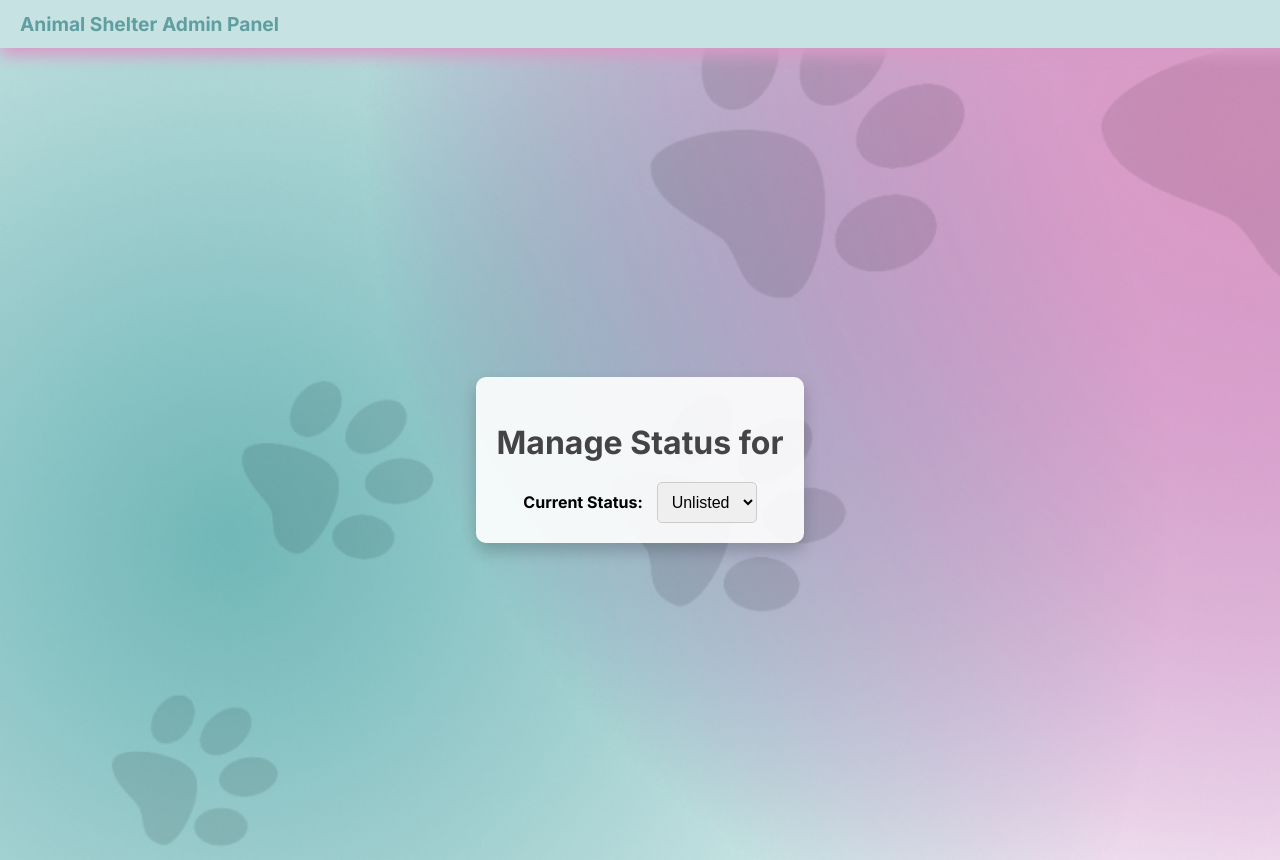
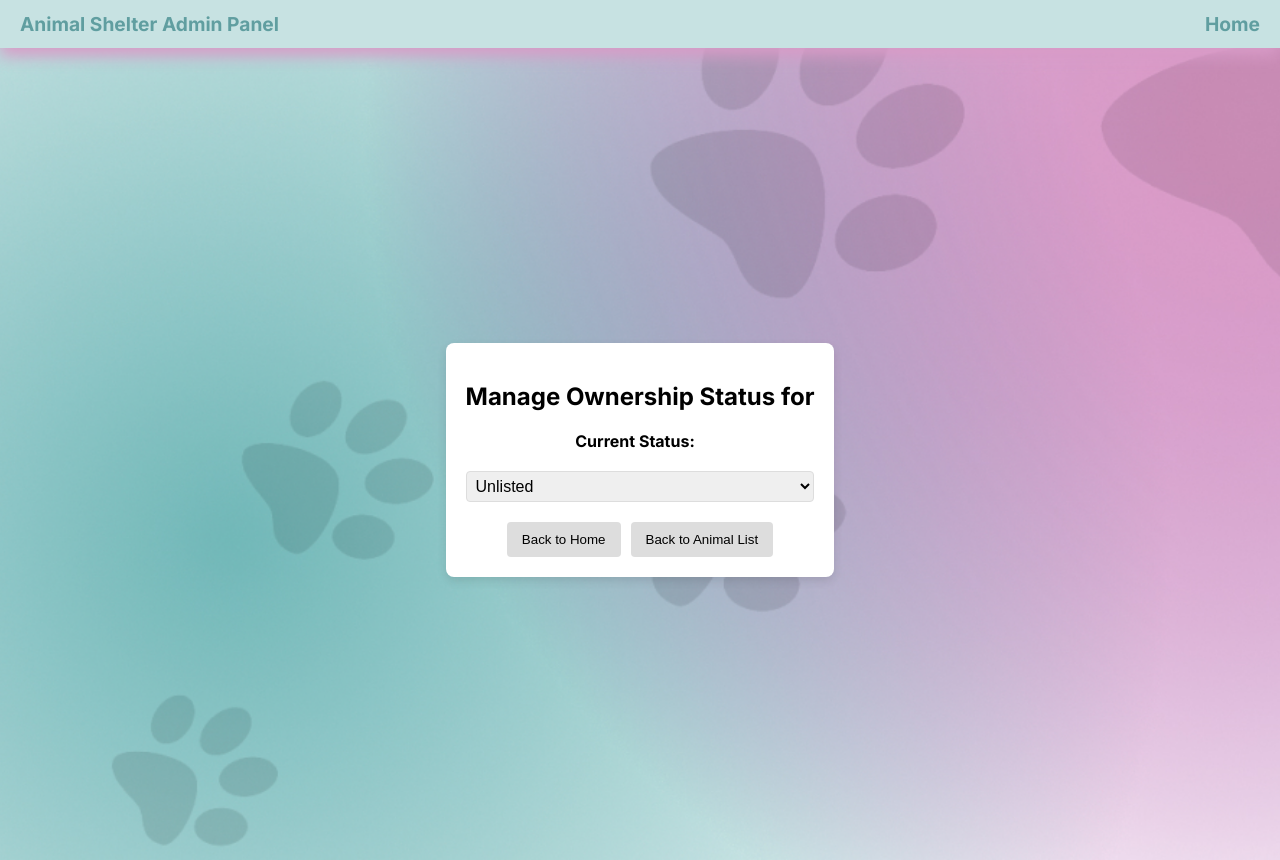
Before and after one commit to CerenErsoz/Animal-Shelter-Admin-Panel, a Next.js app: page /animal/manage-status in a window 1280 px wide. Built offline with nearby package versions, Linux system fonts and the light colour scheme.

Commit message:
Manage ownership status and header css is updated.

```diff
--- a/src/app/animal/list/page.jsx
+++ b/src/app/animal/list/page.jsx
@@ -63,7 +63,7 @@ const AnimalList = () => {
                   <td>{animal.status}</td>
                   <td>
                     <button onClick={() => handleManageStatus(animal)} className="btn-primary">
-                      Manage Status
+                      Manage Ownership Status
                     </button>
                   </td>
                 </tr>
--- a/src/app/animal/manage-status/page.jsx
+++ b/src/app/animal/manage-status/page.jsx
@@ -7,19 +7,22 @@ import { ref, update } from 'firebase/database';
 import { db } from '../../../../firebase';
 import '../../../styles/global.css';
 import Header from '../../../components/header/header';
+import { useRouter } from 'next/navigation'; // Import useRouter
 
 const ManageStatus = () => {
   const dispatch = useDispatch();
   const selectedAnimal = useSelector((state) => state.animals.selectedAnimal);
+  const router = useRouter(); // Initialize useRouter
 
   const handleChangeStatus = (e) => {
     const newStatus = e.target.value;
     if (selectedAnimal) {
-      const animalRef = ref(db, `animal/${selectedAnimal.id}`); // Benzersiz ID'yi kullanarak referans oluştur
+      const animalRef = ref(db, `animal/${selectedAnimal.id}`);
       update(animalRef, { status: newStatus })
         .then(() => {
           dispatch(updateAnimalStatus({ id: selectedAnimal.id, status: newStatus }));
           alert('Hayvan durumu başarıyla güncellendi!');
+          router.push('/animal/list'); // Redirect to the animal list page
         })
         .catch((error) => {
           console.error('Durum güncellenirken hata oluştu: ', error);
@@ -27,18 +30,38 @@ const ManageStatus = () => {
     }
   };
 
+  const handleBackToHome = () => {
+    router.push('/');
+  };
+
+  const handleBackToList = () => {
+    router.push('/animal/list');
+  };
+
   return (
     <div>
       <Header />
       <div className="manage-status-container">
-        <h2>Manage Status for {selectedAnimal?.name}</h2>
+        <h2>
+          Manage Ownership Status for <span style={{ color: '#5f9ea0' }}>{selectedAnimal?.name}</span>
+        </h2>
         <div>
-          <label>Current Status: {selectedAnimal?.status}</label>
-          <select value={selectedAnimal?.status} onChange={handleChangeStatus}>
+          <label style={{ display: 'block', marginBottom: '10px' }}>
+            Current Status: {selectedAnimal?.status}
+          </label>
+          <select value={selectedAnimal?.status} onChange={handleChangeStatus} style={{ marginTop: '10px', padding: '5px', borderRadius: '4px' }}>
             <option value="Unlisted">Unlisted</option>
             <option value="Waiting">Waiting</option>
             <option value="Owned">Owned</option>
           </select>
+        </div>
+        <div style={{ marginTop: '20px' }}>
+          <button onClick={handleBackToHome} style={{ marginRight: '10px', padding: '10px 15px', borderRadius: '4px', backgroundColor: '#ddd', border: 'none', cursor: 'pointer' }}>
+            Back to Home
+          </button>
+          <button onClick={handleBackToList} style={{ padding: '10px 15px', borderRadius: '4px', backgroundColor: '#ddd', border: 'none', cursor: 'pointer' }}>
+            Back to Animal List
+          </button>
         </div>
       </div>
     </div>
--- a/src/components/header/header.css
+++ b/src/components/header/header.css
@@ -7,12 +7,26 @@
   top: 0;
   left: 0;
   z-index: 1000;
-    text-align: left;
-    padding-left: 20px;
+}
+
+.header-content {
+  display: flex;
+  justify-content: space-between;
+  align-items: center;
+  padding: 0 20px;
 }
 
 .header h1 {
   margin: 0;
   font-size: 1.2rem;
   color: #609ea0;
+  cursor: pointer;
 }
+
+.left {
+  text-align: left;
+}
+
+.right {
+  text-align: right;
+}
--- a/src/components/header/header.js
+++ b/src/components/header/header.js
@@ -1,10 +1,22 @@
+'use client';
+
 import React from 'react';
+import { useRouter } from 'next/navigation';
 import './Header.css';
 
 const Header = () => {
+  const router = useRouter();
+
+  const handleBackToHome = () => {
+    router.push('/');
+  };
+
   return (
     <header className="header">
-      <h1>Animal Shelter Admin Panel</h1>
+      <div className="header-content">
+        <h1 className="left">Animal Shelter Admin Panel</h1>
+        <h1 className="right" onClick={handleBackToHome}>Home</h1>
+      </div>
     </header>
   );
 };
--- a/src/styles/global.css
+++ b/src/styles/global.css
@@ -173,22 +173,6 @@ h1 {
 }
 
 
-.manage-status-container {
-  background-color: rgba(255, 255, 255, 0.9);
-  padding: 20px;
-  border-radius: 10px;
-  box-shadow: 0 8px 16px rgba(0, 0, 0, 0.2);
-  max-width: 500px;
-  margin: 20px auto;
-  text-align: center;
-}
-
-.manage-status-container h2 {
-  color: #444;
-  margin-bottom: 20px;
-  font-size: 2rem;
-}
-
 .manage-status-container label {
   font-weight: bold;
   margin-right: 10px;
@@ -204,5 +188,27 @@ h1 {
 .manage-status-container select:focus {
   border-color: cadetblue;
   outline: none;
-  box-shadow: 0 0 5px rgba(0, 123, 255, 0.5);
+  box-shadow: 0 0 5px cadetblue;
 }
+
+.manage-status-container {
+  background-color: white;
+  padding: 20px;
+  border-radius: 8px;
+  box-shadow: 0px 4px 10px rgba(0, 0, 0, 0.1);
+  text-align: center;
+  max-width: 400px;
+  margin: 20px auto;
+}
+
+.manage-status-container h2 {
+  margin-bottom: 20px;
+}
+
+.manage-status-container select {
+  width: 100%;
+  padding: 8px;
+  font-size: 16px;
+  border: 1px solid #ddd;
+  border-radius: 4px;
+}
```
Lines whose indentation alone changed are shown as unchanged.
